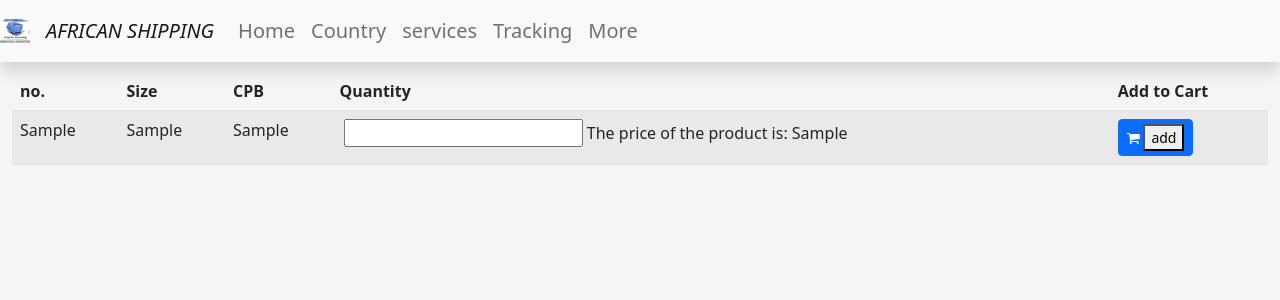
After one commit to techclubgrp1/shipping_app_project, a PHP site: page /goods.php in a window 1280 px wide. The commit adds this page. Shown: the top 300 px of the page. Run offline with PHP 8.4, Linux system fonts and the light colour scheme; tables that the repository leaves empty or names only in its code hold one stand-in row (values such as "Sample post").

Commit message:
add to cart in progress

```diff
--- /dev/null
+++ b/goods.php
@@ -0,0 +1,125 @@
+
+<?php
+ include('connection.php')
+
+?>
+
+<!DOCTYPE html>
+<html lang="en">
+<head>
+    <meta charset="UTF-8">
+    <meta http-equiv="X-UA-Compatible" content="IE=edge">
+    <meta name="viewport" content="width=device-width, initial-scale=1.0">
+    <title>Document</title>
+    <link rel="stylesheet" href="bootstrap-5.2.0/css/bootstrap.min.css">
+    <link rel="stylesheet" href="style.css">
+    <link rel="stylesheet" href="font-awesome/css/font-awesome.min.css">
+
+</head>
+<body>
+    <!-- navigation bar  starts here -->
+    <nav class="navbar navbar-expand-lg bg-light fixed-top shadow">
+
+      <a class="navbar-brand" href="index.html">
+          <!--the image  -->
+          <img src="images/WhatsApp Image 2023-05-21 at 14.53.12.jpeg" alt="" width="30" height="24">
+        </a>
+      <a href="index.html" class="navbar-brand"> <i>AFRICAN SHIPPING</i>
+
+           </a>
+           <!-- hamburger icon -->
+      <button class="navbar-toggler" type="button" data-bs-toggle="collapse" data-bs-target="#navbarOptions" aria-controls="navbarOptions" aria-expanded="false" aria-label="Toggle navigation">
+          <span class="navbar-toggler-icon"></span>
+      </button>
+
+
+
+      <div class="collapse navbar-collapse" id="navbardisplaynavigations">
+          <nav class="navbar-nav" >
+              <ul class="navbar-nav me-auto mb-2 mb-lg-0">
+                <li class="nav-item"><a href="index.php" class="nav-link"style="font-size: 20px;">Home</a></li>
+                <li><a href="#"  class="nav-link"style="font-size: 20px;">Country</a>
+                  <ul class="submenu">
+                      <li><a href="#" class="nav-link">United States</a></li>
+                      <li><a href="#" class="nav-link">Canada</a></li>
+                      <li><a href="#" class="nav-link">Kenya</a></li>
+                      <li><a href="#"  class="nav-link">South Africa</a></li>
+                    </ul>
+              </li>
+              <li><a href="services.php"  class="nav-link"style="font-size: 20px;">services</a></li>
+                <li><a href="#"  class="nav-link"style="font-size: 20px;">Tracking</a></li>
+                <li><a href="#"  class="nav-link"style="font-size: 20px;">More</a>
+                  <ul class="submenu">
+                    <li><a href="#" class="nav-link">Mission</a></li>
+                    <li><a href="#" class="nav-link">Vision</a></li>
+                    <li><a href="internships.php" class="nav-link">Internships</a></li>
+                    <li><a href="contact_us.php"  class="nav-link">contact Us</a></li>
+                    <li><a href="#" class="nav-link">About Us</a></li>
+                  </ul>
+                </li>
+              </ul>
+            </nav>
+
+
+
+</nav>
+<form action="store_value.php" method="post">
+<div class="container-fluid pt-5">
+            <table class="table table-striped table-hover table-responsive"  >
+                <thead>
+                    <tr>
+                        <th scope="col">no.</th>
+                        <th scope="col">Size</th>
+                        <th scope="col">CPB</th>
+                        <th scope="col">Quantity</th>
+                        <th scope="col">Add to Cart</th>
+
+
+                    </tr>
+                </thead>
+                <tbody>
+                     <?php
+                      $sql = mysqli_query($conn,"SELECT * FROM boxes");
+                     while($fetchRecord = mysqli_fetch_array($sql)){ ?>
+                        <tr>
+
+                        <td><?php echo $fetchRecord['no']  ?></td>
+                        <td> <?php echo $fetchRecord['size']  ?></td>
+                        <td> <?php echo $fetchRecord['cpb']  ?></td>
+                        <td>
+
+                                <label for="integer"></label>
+                                <input type="number" name="integer" id="integer" required>
+
+                            </label>
+                            <?php
+                                include ('store_value.php')
+                            ?>
+                        </td>
+
+
+                        <td>
+                            <a href="edit-enrollment.php?id=<?php echo $fetchRecord['no']?>" class="btn btn-primary btn-sm">
+                            <i class="fa fa-shopping-cart"></i>
+                            <button type="submit" name="sumBtn">add</button>
+                            </a>
+
+                            </a>
+                        </td>
+
+
+                    </tr>
+
+                     <?php  }?>
+                </tbody>
+            </table>
+
+
+
+        </div>
+        </form>
+    </div>
+
+
+</body>
+</html>
--- a/login_conn.php
+++ b/login_conn.php
@@ -7,7 +7,7 @@ if(isset ($_POST['submitButton'])) {
     $password = $_POST["password"];
 
     // Check if the username and password match a record in the database
-    $sql = "SELECT no FROM login_details WHERE username='$username' AND password='$password'";
+    $sql = "SELECT no FROM login WHERE username='$username' AND password='$password'";
     $result = $conn->query($sql);
 
     if ($result->num_rows == 1) {
--- a/sign_up_conn.php
+++ b/sign_up_conn.php
@@ -14,7 +14,7 @@
 
     } else {
       // Check if the username is already taken
-      $sql = "SELECT username FROM login_details WHERE username='$username'";
+      $sql = "SELECT username FROM login WHERE username='$username'";
       $result = $conn->query($sql);
 
       if ($result->num_rows > 0) {
@@ -23,7 +23,7 @@
       }
       else {
         // Insert the user's information into the database
-        $insertData=mysqli_query($conn, "INSERT INTO login_details (username, password) VALUES ('$username', '$password')");
+        $insertData=mysqli_query($conn, "INSERT INTO login (username, password) VALUES ('$username', '$password')");
         if ($insertData)
          {
           $response = "User created successfully";
--- /dev/null
+++ b/store_value.php
@@ -0,0 +1,33 @@
+<?php
+   if ($_SERVER["REQUEST_METHOD"] == "POST"){
+    // Retrieve the value entered by the user
+    $userValue = $_POST["inputValue"];
+
+    // Store the value in a variable
+    $quantity = $userValue;
+}
+
+$productId =  $fetchRecord['no']; // Replace with the actual product ID
+
+
+$query = "SELECT cpb FROM boxes WHERE no = $productId"; // Replace "products" with your table name
+$result = mysqli_query($conn, $query);
+
+if ($result && mysqli_num_rows($result) > 0) {
+    $row = mysqli_fetch_assoc($result);
+    $price = $row['cpb'];
+
+    // Use the price variable for further processing
+    echo "The price of the product is: " . $price;
+}
+
+if (isset($_POST['sumBtn'])) {
+    $total = $quantity * $price;
+    echo $total;
+}
+
+
+
+// Close the database connection
+// mysqli_close($conn);
+    ?>
```
Also changed, not shown: services.php (+2 -45 lines).
